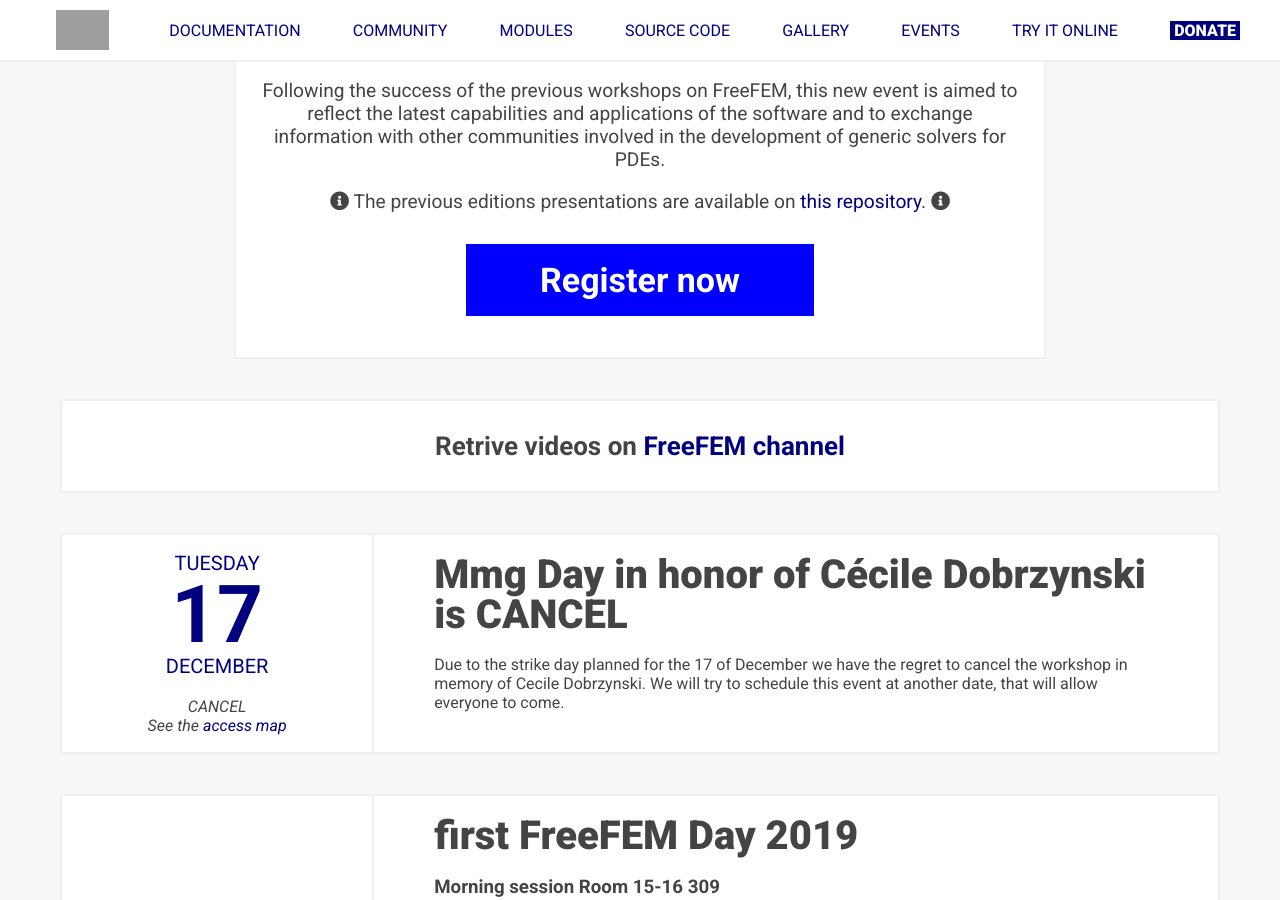
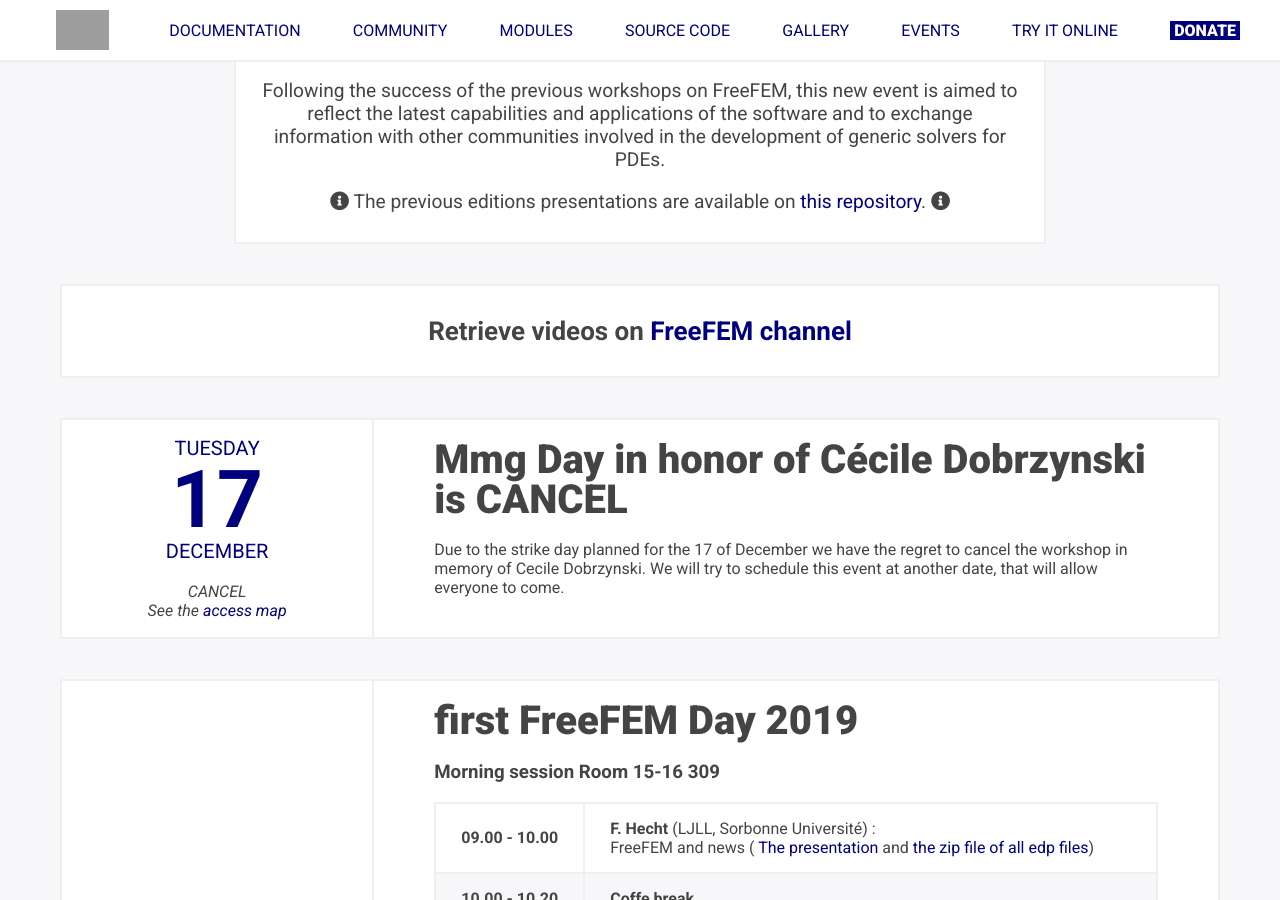
Before and after one commit to FreeFem/FreeFem-website, a Jekyll site: the page built from ffdays.md, in a window 1280 px wide and 900 px high, scrolled down 403 px. Built offline with Jekyll 4.4.1, drawn with Linux system fonts in a browser that asks for light colours.

Commit message:
Close registration

```diff
--- a/_layouts/ffdays.html
+++ b/_layouts/ffdays.html
@@ -18,12 +18,12 @@
       <p>Following the success of the previous workshops on FreeFEM, this new event is aimed to reflect the latest capabilities and applications of the software and to exchange information with other communities involved in the development of
         generic solvers for PDEs.</p>
       <p><i class="fas fa-info-circle"></i> The previous editions presentations are available on <a href="https://github.com/FreeFem/FreeFem-days">this repository</a>. <i class="fas fa-info-circle"></i></p>
-      <div id="download"><a href="./ffdays-registration" target="_blank">Register now</a></div>
+      <!--<div id="download"><a href="./ffdays-registration" target="_blank">Register now</a></div>-->
     </div>
     <div id="ffdaysCal">
       <div class="days">
         <div class="programTBA">
-          <h2>Retrive videos on <a href="https://www.youtube.com/channel/UCJlw6LHQt7UWXrH2uzGYZWw">FreeFEM channel</a></h2>
+          <h2>Retrieve videos on <a href="https://www.youtube.com/channel/UCJlw6LHQt7UWXrH2uzGYZWw">FreeFEM channel</a></h2>
         </div>
       </div>
     </div>
```
